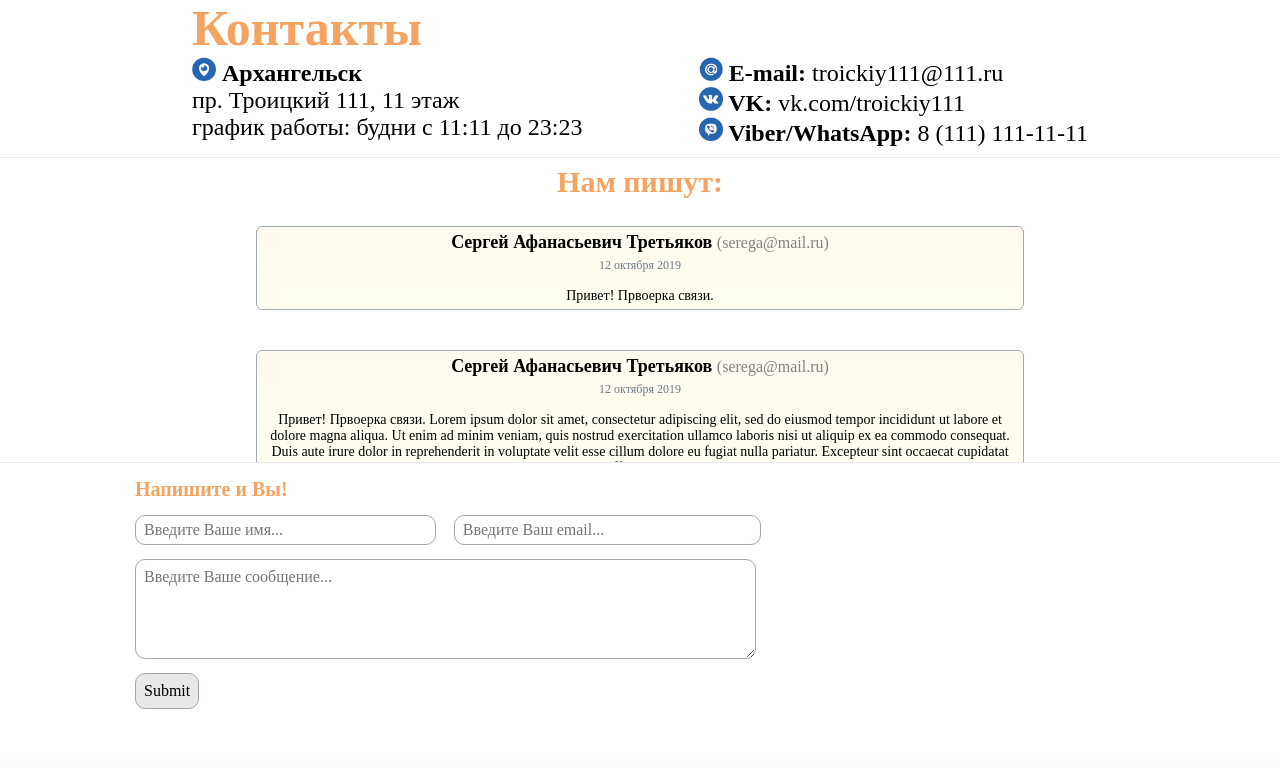
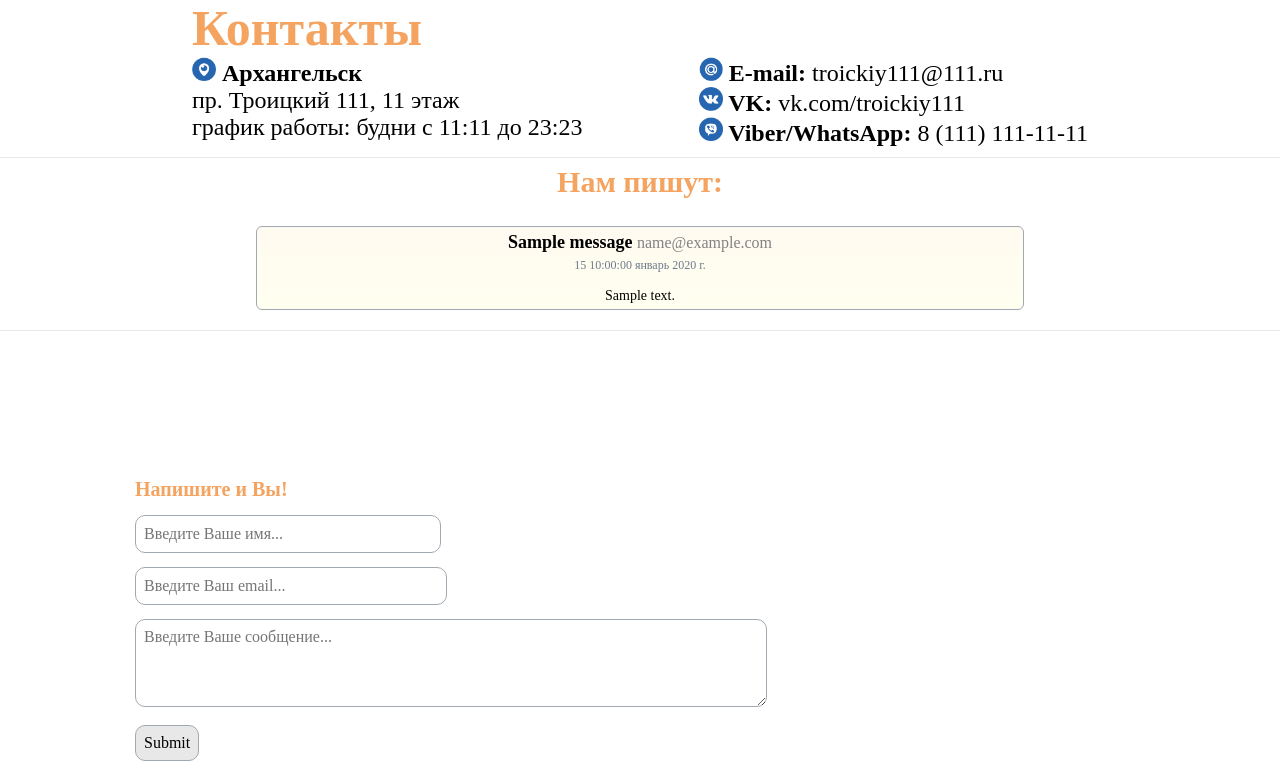
Before and after one commit to balda38/feedback-form, a PHP site: page / in a window 1280 px wide. Shown: the part 41-809 px from the top of the page. Before the commit the page ends 750 px from the top, so only its background shows below. Run offline with PHP 8.4, Linux system fonts and the light colour scheme; tables that the repository leaves empty or names only in its code hold one stand-in row (values such as "Sample post").

Commit message:
many changes ang moving to PHP
+ HTML5 rules

Moving to PHP:
+ MySQL connection
+ writing message to DB
+ reading messages from DB

```diff
--- /dev/null
+++ b/connection.php
@@ -0,0 +1,18 @@
+<?php
+    /*
+     * Скрипт устанавливающий подклчение к БД MySQL посредством PDO.
+    **/
+
+    $host = '127.0.0.1';
+    $database = 'test_db';
+    $user = 'root';
+    $password = '123root321';
+
+    $dsn = "mysql:host=$host;dbname=$database";
+    $opt = [
+        PDO::ATTR_ERRMODE            => PDO::ERRMODE_EXCEPTION,
+        PDO::ATTR_DEFAULT_FETCH_MODE => PDO::FETCH_ASSOC,
+        PDO::ATTR_EMULATE_PREPARES   => false,
+    ];
+    $pdo = new PDO($dsn, $user, $password, $opt);
+?>
--- a/css/style.css
+++ b/css/style.css
@@ -1,8 +1,8 @@
 @import url('https://fonts.googleapis.com/css?family=EB+Garamond&display=swap');
 
-@keyframes         fade-in-contacts {   0% { opacity: 0; top: 10% }   100% { opacity: 1; top: 5% }   }
-@keyframes         fade-in-messages-frame {   0% { opacity: 0; top: 23% }   100% { opacity: 1; top: 18% }   }
-@keyframes         fade-in-form {   0% { opacity: 0; top: 69% }   100% { opacity: 1; top: 64% }   }
+@keyframes         fade-in-contacts {   0% { opacity: 0; top: 10vh }   100% { opacity: 1; top: 5vh }   }
+@keyframes         fade-in-messages-frame {   0% { opacity: 0; top: 23vh }   100% { opacity: 1; top: 18vh }   }
+@keyframes         fade-in-form {   0% { opacity: 0; top: 69vh }   100% { opacity: 1; top: 64vh }   }
 
 *{
     font-family: 'EB+Garamond';
@@ -13,7 +13,7 @@ body{
 }
 
 .header{
-    height: 5%;
+    height: 5vh;
     width: 100%;
     background-color: #2c3e50;
     border-bottom: 1px solid #E8E8E8;
@@ -22,19 +22,18 @@ body{
     position: relative;
     top: 15%;
     color: #FFFFFF;
-    font-size: 20;
+    font-size: 20px;
     text-align: center;
 }
 
 .contacts-container{
-    margin-left: 15%;
+    margin-left: 15vw;
 }
-
 .contacts{
-    height: 17%;
+    height: 17vh;
     width: 70%;
     margin-right: 15%;
-    margin-bottom: 2%;
+    margin-bottom: 2vh;
     position: absolute;
     transition: 1.5s;
     animation: fade-in-contacts 1.5s linear;
@@ -42,19 +41,17 @@ body{
 }
 .contacts-title{
     color: #F4A460;
-    font-size: 50;
+    font-size: 50px;
     font-weight: bold;
 }
 .contacts-info{
-    font-size: 24;
+    font-size: 24px;
 }
-
 .address{
     display: block;
     float: left;
     clear: both;
 }
-
 .e-contacts{
     display: block;
     float: right;
@@ -75,13 +72,13 @@ body{
 }
 .messages-frame-title{
     color: #F4A460;
-    font-size: 30;
+    font-size: 30px;
     font-weight: bold;
     text-align: center;
     margin: 7px;
 }
 .messages{
-    max-height: 32%;
+    max-height: 32vh;
     overflow: auto;
     -ms-overflow-style: none;
     scrollbar-width: none;
@@ -98,6 +95,7 @@ body{
     float: left;
     margin-top: 20px;
     margin-left: 20%;
+    margin-left: 20%;
     margin-bottom: 20px;
     padding: 5px 10px;
     background: #FFFAF0;
@@ -107,32 +105,31 @@ body{
     clear: both;
 }
 .message-author{
-    font-size: 18;
+    font-size: 18px;
     font-weight: bold;
     text-align: center;
 }
 .message-author-email{
     display: inline-block;
-    font-size: 16;
+    font-size: 16px;
     font-weight: normal;
     color: #828282;
 }
 .message-date{
     margin-top: 5px;
-    font-size: 12;
+    font-size: 12px;
     text-align: center;
     color: #6C7B8B;
 }
 .message{
     margin-top: 15px;
-    font-size: 14;
+    font-size: 14px;
     text-align: center;
 }
 
 .form-container{
     margin-left:10%
 }
-
 .form{
     height: 25%;
     width: 50%;
@@ -145,37 +142,35 @@ body{
 }
 .form-title{
     color: #F4A460;
-    font-size: 20;
+    font-size: 20px;
     font-weight: bold;
     margin: 7px;
 }
-
 .form-input{
-    height: 30px;
+    height: 20px;
 	border-radius: 10px;
     border: 1px solid #A0A9B1;
     margin: 7px;
     padding: .5em;
-    font-size: 16;
+    font-size: 16px;
 }
 #name{
-    width: 47%;
+    width: 45%;
 }
 #email{
-    width: 48%;
+    width: 46%;
 }
 #new_message{
-    width: 97%;
-    height: 100px;
-    max-width: 97%;
+    width: 96%;
+    height: 70px;
+    max-width: 96%;
 }
-
 .submit-button{
     box-sizing: content-box;
     color: #000000;
     margin: 7px;
     padding: .5em;
-    font-size: 16;
+    font-size: 16px;
 	border: 1px solid #A0A9B1;
 	border-radius: 10px;
 	background: #E8E8E8;
--- a/index.html
+++ /dev/null
@@ -1,95 +0,0 @@
-<html>
-    <head>
-        <title>Форма обратной связи</title>
-        <meta charset="utf-8">
-        <link rel="stylesheet" href="css/style.css">
-    </head>
-    <body>
-        <div class="header">
-            <div class="header-title">Супер-компания Troickiy111</div>
-        </div>
-
-        <div class="contacts-container">
-            <div class="contacts">
-                <div class="contacts-title">
-                    Контакты
-                </div>
-                <div class="contacts-info">
-                    <div class="address">
-                        <img src="img/location.png" width="24" height="24"><b> Архангельск</b><br>
-                        пр. Троицкий 111, 11 этаж<br>
-                        график работы: будни с 11:11 до 23:23
-                    </div>
-                    <div class="e-contacts">
-                        <b><img src="img/email.png" width="24" height="24"> E-mail: </b> troickiy111@111.ru<br>
-                        <b><img src="img/vk.png" width="24" height="24"> VK: </b> vk.com/troickiy111<br>
-                        <b><img src="img/viber.png" width="24" height="24"> Viber/WhatsApp: </b> 8 (111) 111-11-11<br>
-                    </div>
-                </div>
-            </div>
-        </div>
-
-        <div id="messages" class="messages-frame">
-            <div class="messages-frame-title">
-                Нам пишут:
-            </div>
-            <div class="messages">
-                <div class="message-block">
-                    <div class="message-author">
-                        Сергей Афанасьевич Третьяков
-                        <div class="message-author-email">
-                            (serega@mail.ru)
-                        </div>
-                    </div>
-                    <div class="message-date">
-                        12 октября 2019
-                    </div>
-                    <div class="message">
-                        Привет! Првоерка связи.
-                    </div>
-                </div>
-                <div class="message-block">
-                    <div class="message-author">
-                        Сергей Афанасьевич Третьяков
-                        <div class="message-author-email">
-                            (serega@mail.ru)
-                        </div>
-                    </div>
-                    <div class="message-date">
-                        12 октября 2019
-                    </div>
-                    <div class="message">
-                        Привет! Првоерка связи. Lorem ipsum dolor sit amet, consectetur adipiscing elit, sed do eiusmod tempor incididunt ut labore et dolore magna aliqua. Ut enim ad minim veniam, quis nostrud exercitation ullamco laboris nisi ut aliquip ex ea commodo consequat. Duis aute irure dolor in reprehenderit in voluptate velit esse cillum dolore eu fugiat nulla pariatur. Excepteur sint occaecat cupidatat non proident, sunt in culpa qui officia deserunt mollit anim id est laborum.
-                    </div>
-                </div>
-                <div class="message-block">
-                    <div class="message-author">
-                        Сергей Афанасьевич Третьяков
-                        <div class="message-author-email">
-                            (serega@mail.ru)
-                        </div>
-                    </div>
-                    <div class="message-date">
-                        12 октября 2019
-                    </div>
-                    <div class="message">
-                        Привет! Првоерка связи. Lorem ipsum dolor sit amet, consectetur adipiscing elit, sed do eiusmod tempor incididunt ut labore et dolore magna aliqua. Ut enim ad minim veniam, quis nostrud exercitation ullamco laboris nisi ut aliquip ex ea commodo consequat. Duis aute irure dolor in reprehenderit in voluptate velit esse cillum dolore eu fugiat nulla pariatur. Excepteur sint occaecat cupidatat non proident, sunt in culpa qui officia deserunt mollit anim id est laborum.
-                    </div>
-                </div>
-            </div>
-        </div>
-
-        <div class="form-container">
-            <form class="form">
-                <div class="form-title">
-                    Напишите и Вы!
-                </div>
-                <input type="text" required id="name" class="form-input" placeholder="Введите Ваше имя...">
-                <input type="email" required pattern="[a-zA-Z0-9]{3,}@[a-zA-Z]{3,}.[a-zA-Z]{2,}" id="email" class="form-input" placeholder="Введите Ваш email...">
-                <br>
-                <textarea type="text" required id="new_message" class="form-input" placeholder="Введите Ваше сообщение..."></textarea>
-                <input type="submit" class="submit-button">
-            </form>
-        </div>
-    </body>
-</html>
--- /dev/null
+++ b/index.php
@@ -0,0 +1,91 @@
+<!DOCTYPE html>
+<html>
+    <head>
+        <title>Форма обратной связи</title>
+        <meta charset="utf-8">
+        <link rel="stylesheet" href="css/style.css">
+    </head>
+
+    <body>
+        <div class="header">
+            <div class="header-title">Супер-компания Troickiy111</div>
+        </div>
+
+        <div class="contacts-container">
+            <div class="contacts">
+                <div class="contacts-title">
+                    Контакты
+                </div>
+                <div class="contacts-info">
+                    <div class="address">
+                        <img src="img/location.png" width="24" height="24"><b> Архангельск</b><br>
+                        пр. Троицкий 111, 11 этаж<br>
+                        график работы: будни с 11:11 до 23:23
+                    </div>
+                    <div class="e-contacts">
+                        <b><img src="img/email.png" width="24" height="24"> E-mail: </b> troickiy111@111.ru<br>
+                        <b><img src="img/vk.png" width="24" height="24"> VK: </b> vk.com/troickiy111<br>
+                        <b><img src="img/viber.png" width="24" height="24"> Viber/WhatsApp: </b> 8 (111) 111-11-11<br>
+                    </div>
+                </div>
+            </div>
+        </div>
+
+        <div id="messages" class="messages-frame">
+            <div class="messages-frame-title">
+                Нам пишут:
+            </div>
+            <div class="messages">
+                <?php
+                    require_once "connection.php";
+
+                    $stmt = $pdo->query('SELECT * FROM messages');
+                    $months = [" январь ", " февраль ", " март ", " апрель ", " май ", " июнь ", " июль ", " август ", " сентябрь ", " октябрь ", " ноябрь ", " декабрь "];
+
+                    while($row = $stmt->fetch()){
+
+                        /* Перевод даты в российский формат.
+                         * Необходим поскольку даты в БД содержатся в формате '2019-12-23', выглядещем не очень
+                        **/
+                        $dateComponents = explode("-", $row['date']);
+                        $buff = $dateComponents[0];
+                        $dateComponents[0] = $dateComponents[2];
+                        $dateComponents[2] = $buff;
+                        $numericDate = "";
+                        foreach($dateComponents as $value){
+                            $numericDate .= $value;
+                        }
+                        $rusDate = str_replace($dateComponents[1], $months[intval($dateComponents[1]) - 1], $numericDate);
+
+                        echo "<div class='message-block'>
+                            <div class='message-author'>".
+                                $row['name']." ".
+                                "<div class='message-author-email'>".
+                                $row['email'].
+                                "</div>
+                            </div>
+                            <div class='message-date'>".
+                                $rusDate." г.".
+                            "</div>
+                            <div class='message'>".
+                                $row['message'].
+                            "</div>
+                        </div>";
+                    }
+                ?>
+            </div>
+        </div>
+
+        <div class="form-container">
+            <form class="form" action="php/send_message.php" method="POST">
+                <div class="form-title">
+                    Напишите и Вы!
+                </div>
+                <input type="text" name="user_name" required id="name" class="form-input" placeholder="Введите Ваше имя..."/>
+                <input type="email" name="email" required pattern="[a-zA-Z0-9]{3,}@[a-zA-Z]{3,}.[a-zA-Z]{2,}" id="email" class="form-input" placeholder="Введите Ваш email..."/>
+                <textarea type="text" name="message" required id="new_message" class="form-input" placeholder="Введите Ваше сообщение..."></textarea>
+                <input type="submit" class="submit-button"/>
+            </form>
+        </div>
+    </body>
+</html>
```
Also changed, not shown: php/send_message.php (added, +42 -0 lines).
